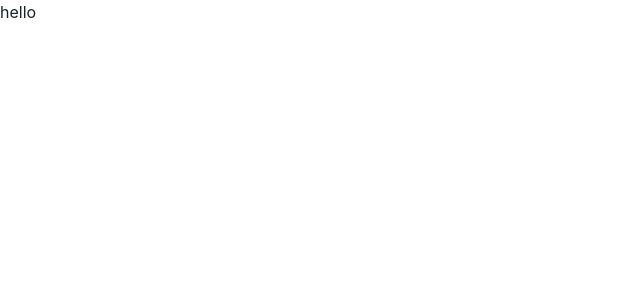
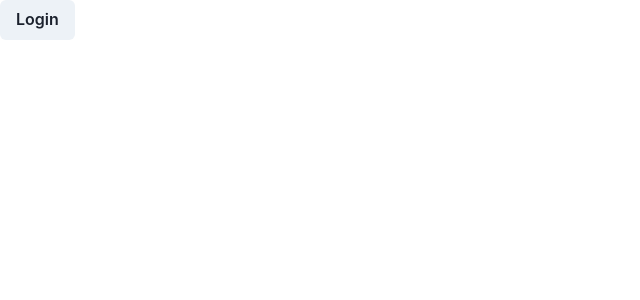
Before and after one commit to m4eryk/radio-player, a React (Create React App) app: page / in a window 1280 px wide. Shown: the top 300 px of the page, without its empty margins (0-640 px from the left). Built offline with nearby package versions, Linux system fonts and the light colour scheme.

Commit message:
start adding login page

```diff
--- /dev/null
+++ b/src/pages/login/index.js
@@ -0,0 +1,10 @@
+import React from 'react';
+import { Button } from '@chakra-ui/react'
+
+export const Login = () => {
+  return (
+    <div>
+      <Button>Login</Button>
+    </div>
+  );
+};
--- a/src/routes/guest.js
+++ b/src/routes/guest.js
@@ -1,8 +1,10 @@
+import React from 'react';
 import { createBrowserRouter } from 'react-router-dom';
+import { Login } from 'src/pages/login';
 
 export const guestRouter = createBrowserRouter([
   {
     path: '/',
-    element: <span>hello</span>,
+    element: <Login />,
   },
 ]);
--- a/src/routes/index.js
+++ b/src/routes/index.js
@@ -1 +1 @@
-export { guestRouter } from './guest.js';
+export { guestRouter } from './guest';
```
